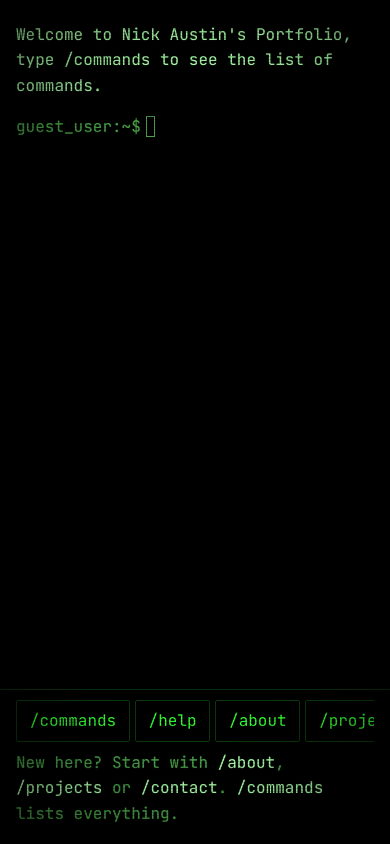
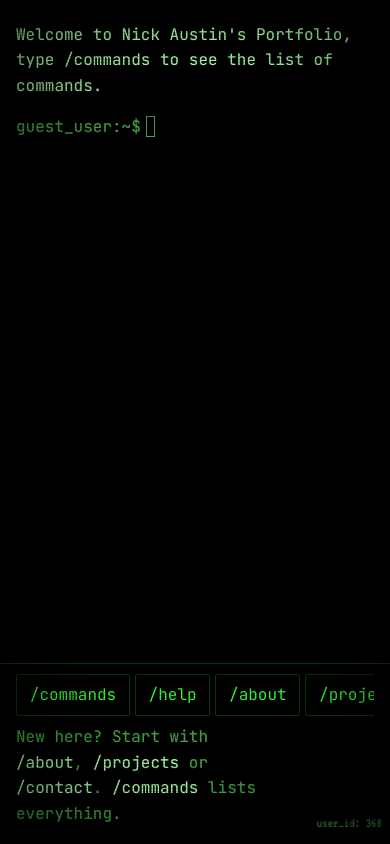
Before and after one commit to nickaustinn/nick-portfolio, a React (Vite) app: page / in a window 390 px wide. Built offline with nearby package versions, Linux system fonts and the light colour scheme.

Commit message:
added a unique user id in the bottom right

```diff
--- a/src/components/Terminal.tsx
+++ b/src/components/Terminal.tsx
@@ -8,6 +8,7 @@ import OutputLine, { type Entry } from './OutputLine';
 import BootLine, { WELCOME_MESSAGE } from './BootLine';
 import TerminalInput from './TerminalInput';
 import MobileShortcuts from './MobileShortcuts';
+import UserIdBadge from './UserIdBadge';
 
 /** Only focus on load where there is a real keyboard. Auto-focusing on a phone
  *  throws up the on-screen keyboard before the visitor has read a word; there,
@@ -184,6 +185,10 @@ export default function Terminal() {
           <code>/contact</code>. <code>/commands</code> lists everything.
         </p>
       </footer>
+
+      {/* Outside the dock so the dock's own padding can't clip it, and outside
+          the boot branch so it is there from the first paint. */}
+      <UserIdBadge />
     </div>
   );
 }
--- /dev/null
+++ b/src/components/UserIdBadge.tsx
@@ -0,0 +1,26 @@
+/** Inclusive bounds for the generated ID. Widen these to change the range. */
+export const USER_ID_MIN = 100;
+export const USER_ID_MAX = 999;
+
+function randomUserId(): number {
+  return USER_ID_MIN + Math.floor(Math.random() * (USER_ID_MAX - USER_ID_MIN + 1));
+}
+
+/**
+ * Drawn once, when the module is first evaluated — so the number is fixed for
+ * the whole visit and only a full reload changes it. Module scope rather than
+ * component state because StrictMode mounts twice in development, and state
+ * from the discarded first mount is thrown away: the visitor would watch the
+ * ID change on its own. Nothing is persisted, so a new visit gets a new one.
+ */
+const USER_ID = randomUserId();
+
+/** Decorative session marker in the corner; purely set dressing, so it is
+ *  hidden from assistive tech rather than read out on every page. */
+export default function UserIdBadge() {
+  return (
+    <p className="user-id" aria-hidden="true">
+      user_id: {USER_ID}
+    </p>
+  );
+}
--- a/src/styles/terminal.css
+++ b/src/styles/terminal.css
@@ -246,6 +246,38 @@ body {
 .hint {
   color: var(--green-dim);
   margin-bottom: 0;
+  /* Keeps the last line of the hint clear of the user-id badge, which is
+     pinned over this row. Matches --user-id-reserve. */
+  padding-right: var(--user-id-reserve);
+}
+
+/* ---- User ID badge ---------------------------------------------------- */
+
+/* Sits on the dock's hint row rather than in the true corner, so it reads as
+   part of the chrome and can't cover the input, the output or the shortcut
+   chips — all of which are above it. z-index clears the sticky dock (10). */
+.user-id {
+  position: fixed;
+  right: var(--gutter);
+  bottom: 0.75rem;
+  z-index: 11;
+  margin: 0;
+  font-family: var(--font-display);
+  font-size: 1rem;
+  line-height: 1;
+  color: var(--green-dim);
+  opacity: 0.75;
+  user-select: none;
+  /* Decoration only: never swallow a tap meant for the dock beneath it. */
+  pointer-events: none;
+}
+
+@media (max-width: 30rem) {
+  .user-id {
+    right: calc(var(--gutter) / 2);
+    bottom: 0.5rem;
+    font-size: 0.85rem;
+  }
 }
 
 /* ---- Shared text ------------------------------------------------------ */
--- a/src/styles/tokens.css
+++ b/src/styles/tokens.css
@@ -28,4 +28,8 @@
 
   --gutter: clamp(1rem, 4vw, 2.5rem);
   --maxw: 900px;
+
+  /* Width the dock's hint text keeps free for the user-id badge pinned over
+     it, so the two never collide at any viewport width. */
+  --user-id-reserve: 10ch;
 }
```
